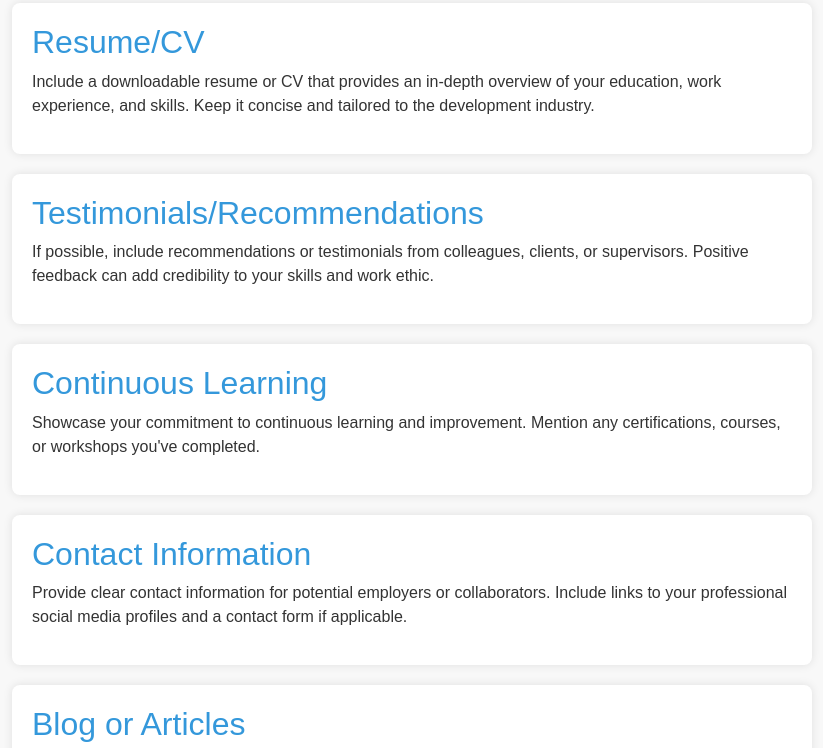
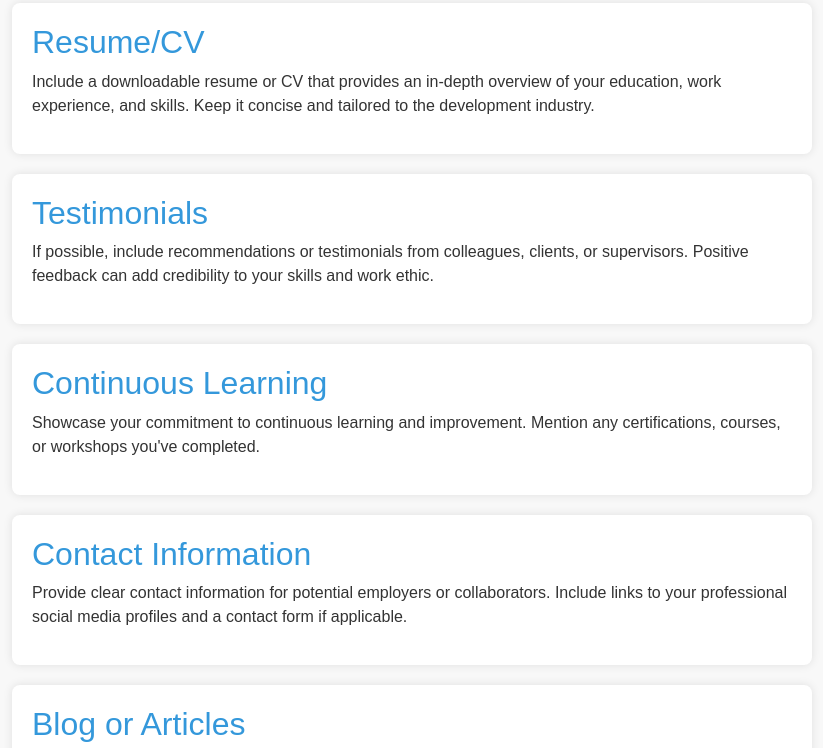
Before and after one commit to SAILAKANNAN/portfolio, a plain HTML site: page index.html in a window 1280 px wide. Shown: the part 1446-2194 px from the top of the page, without its empty margins (228-1051 px from the left). Drawn offline with nearby package versions, Linux system fonts and the light colour scheme.

Commit message:
Update index.html

```diff
--- a/index.html
+++ b/index.html
@@ -161,7 +161,7 @@
     </section>
 
     <section id="testimonials">
-        <h2>Testimonials/Recommendations</h2>
+        <h2>Testimonials</h2>
         <p>If possible, include recommendations or testimonials from colleagues, clients, or supervisors. Positive feedback can add credibility to your skills and work ethic.</p>
     </section>
 
```
